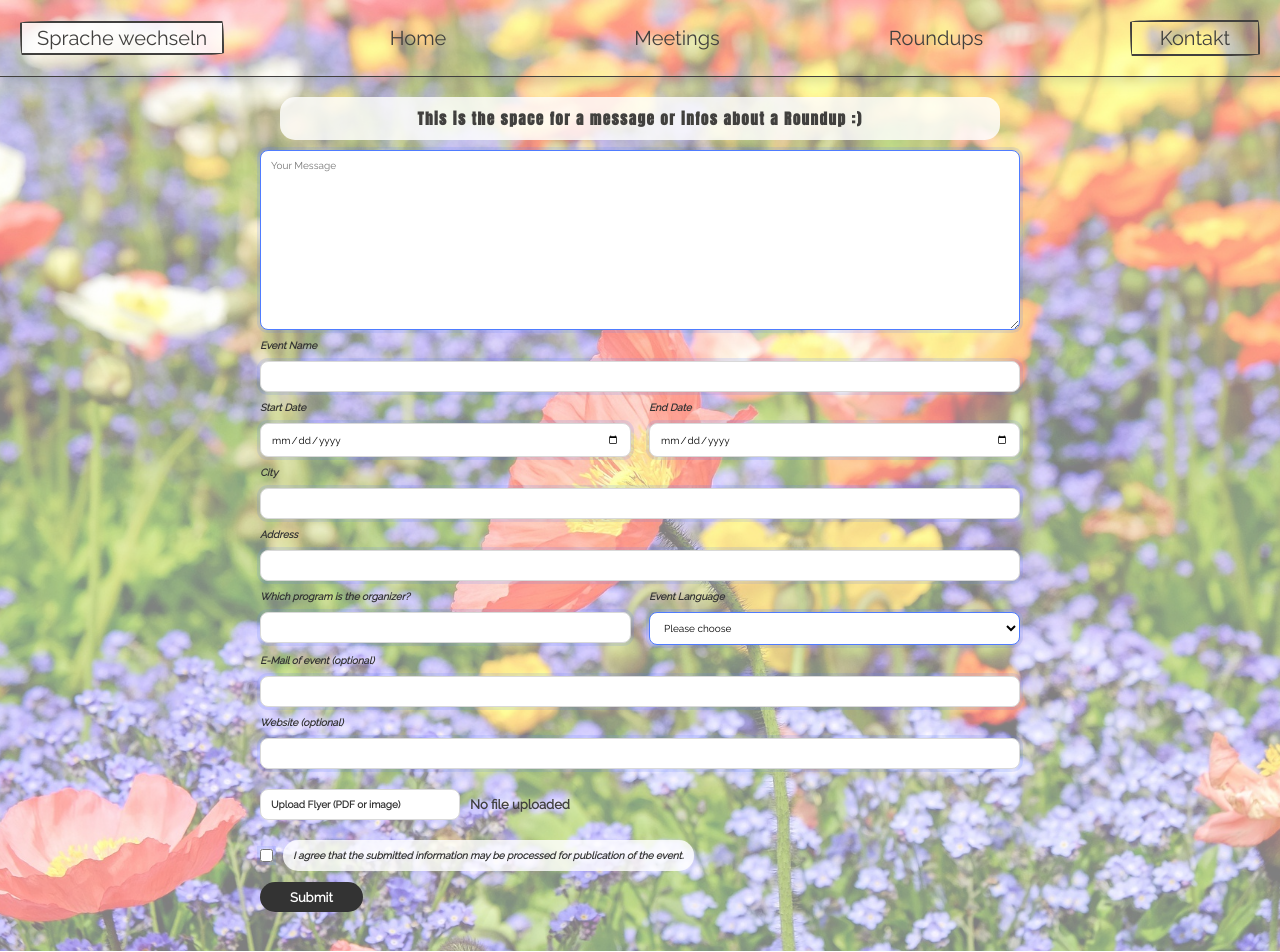
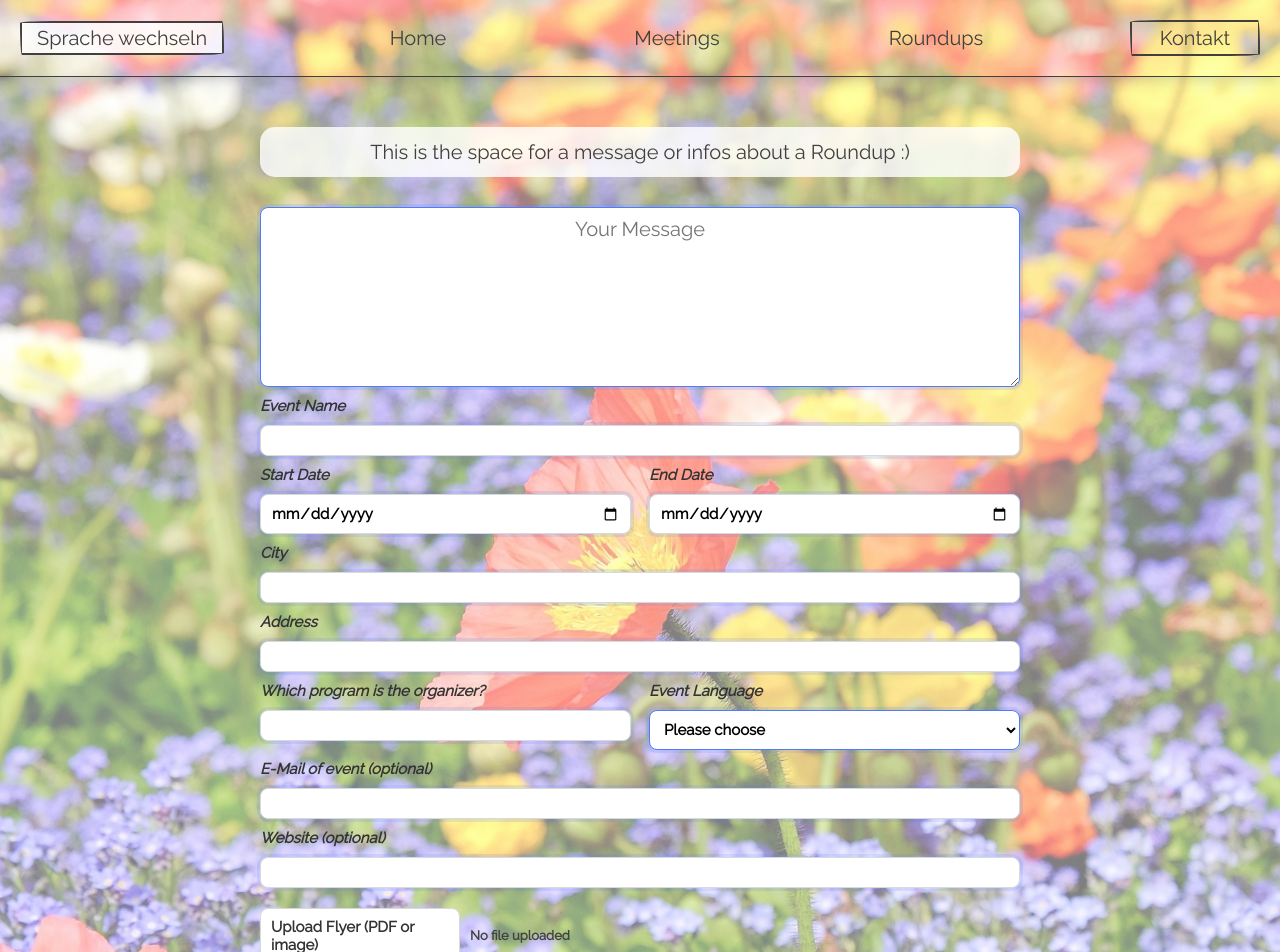
Before and after one commit to Footsteps/al-anon, a React (Vite) app: page /contact in a window 1280 px wide. Shown: the top 952 px of the page. Built offline with nearby package versions, Linux system fonts and the light colour scheme; a web font is replaced by a local one.

Commit message:
contact form styling

```diff
--- a/src/components/EventSubmissionForm.jsx
+++ b/src/components/EventSubmissionForm.jsx
@@ -22,7 +22,7 @@ export default function EventSubmissionForm({ language }) {
   if (submitted) {
     return (
       <section className="submit-section">
-        <p className="section-card">
+        <p className="section-card info-card">
           {language === "de"
             ? "Vielen Dank für Deine Nachricht!"
             : "Thank you for your message!"}
@@ -33,11 +33,11 @@ export default function EventSubmissionForm({ language }) {
 
   return (
     <form onSubmit={handleSubmit} encType="multipart/form-data">
-      <h2 className="section-card">
+      <p className="section-card info-card">
         {language === "de"
           ? "Hier ist Platz für Nachrichten oder Infos über Roundups :)"
           : "This is the space for a message or infos about a Roundup :)"}
-      </h2>
+      </p>
       <div className="form-group">
         {/* NACHRICHT */}
         <label className="sr-only" htmlFor="message">
@@ -140,7 +140,7 @@ export default function EventSubmissionForm({ language }) {
         <div className="flyer">
           <label className="file-btn">
             {language === "de"
-              ? "Flyer (PDF oder Bild) beifügen"
+              ? "Flyer (PDF oder Bild) hochladen"
               : "Upload Flyer (PDF or image)"}
             <input
               type="file"
@@ -169,7 +169,7 @@ export default function EventSubmissionForm({ language }) {
           </label>
         </div>
         <button type="submit" value="Submit" className="form-submit-btn">
-          Submit
+          {language === "de" ? "Absenden" : "Sunmit"}
         </button>
       </div>
       {/*.form-group */}
--- a/src/form.css
+++ b/src/form.css
@@ -15,7 +15,7 @@ form > h2.section-card {
 }
 
 form > h2 {
-    font-size: 1.5rem;;
+  font-size: 1.5rem;
 }
 
 .submit-section {
@@ -56,7 +56,10 @@ textarea,
   grid-column-gap: 18px;
 }
 
-label[for="organizer"], label[for="eventLanguage"], label[for="startDate"], label[for="endDate"] {
+label[for="organizer"],
+label[for="eventLanguage"],
+label[for="startDate"],
+label[for="endDate"] {
   display: block;
   margin: 0 0 1rem 0;
 }
@@ -120,3 +123,73 @@ textarea {
     transform 0.2s ease;
   transform: translateY(1px);
 }
+
+@media (min-width: 481px) {
+  form > .info-card,
+  textarea::placeholder,
+  .form-submit-btn {
+    font-size: 1.3rem;
+    text-align: center;
+  }
+
+  label,
+  select,
+  option,
+  .file-btn,
+  input[type="date"] {
+    font-size: 1.2rem;
+    font-weight: 800;
+  }
+}
+
+@media (min-width: 769px) {
+  form > .info-card,
+  textarea::placeholder {
+    font-size: 1.5rem;
+  }
+
+  label,
+  select,
+  option,
+  .file-btn,
+  input[type="date"] {
+    font-size: 1.3rem;
+  }
+
+  .form-submit-btn {
+    padding: 1.5rem 3rem;
+    font-size: 1.3rem;
+    font-weight: 600;
+    margin: 2rem 0 0 0;
+  }
+
+   .form-submit-btn:hover {
+    padding: 1.5rem 3rem;
+    font-size: 1.3rem;
+  }
+}
+
+@media (min-width: 1023px) {
+  form > .info-card,
+  textarea::placeholder {
+    font-size: 2rem;
+  }
+
+  label,
+  select,
+  option,
+  .file-btn,
+  input[type="date"] {
+    font-size: 1.5rem;
+  }
+
+  .form-submit-btn {
+    padding: 1.7rem 3rem;
+    font-size: 1.8rem;
+  }
+
+  .form-submit-btn:hover {
+    padding: 1.7rem 3rem;
+    font-size: 1.8rem;
+  }
+}
```
Lines whose indentation alone changed are shown as unchanged.
